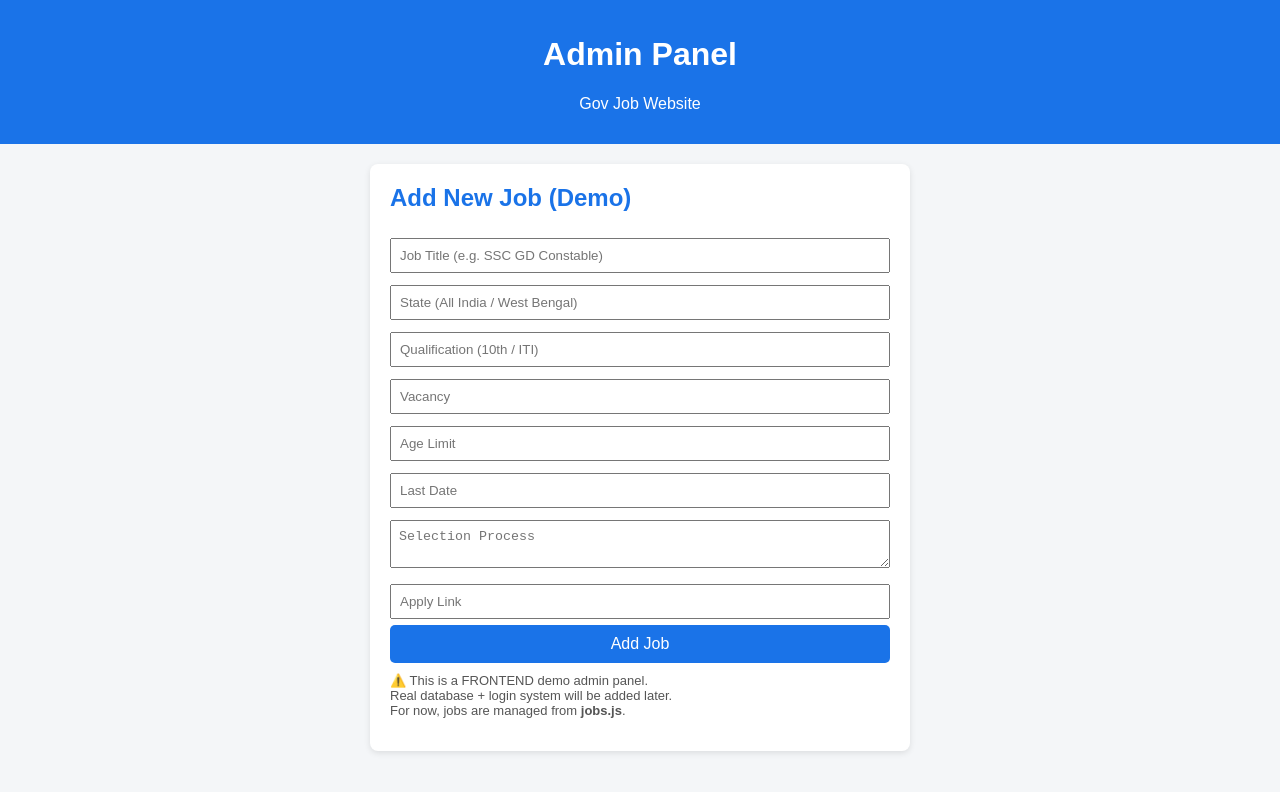
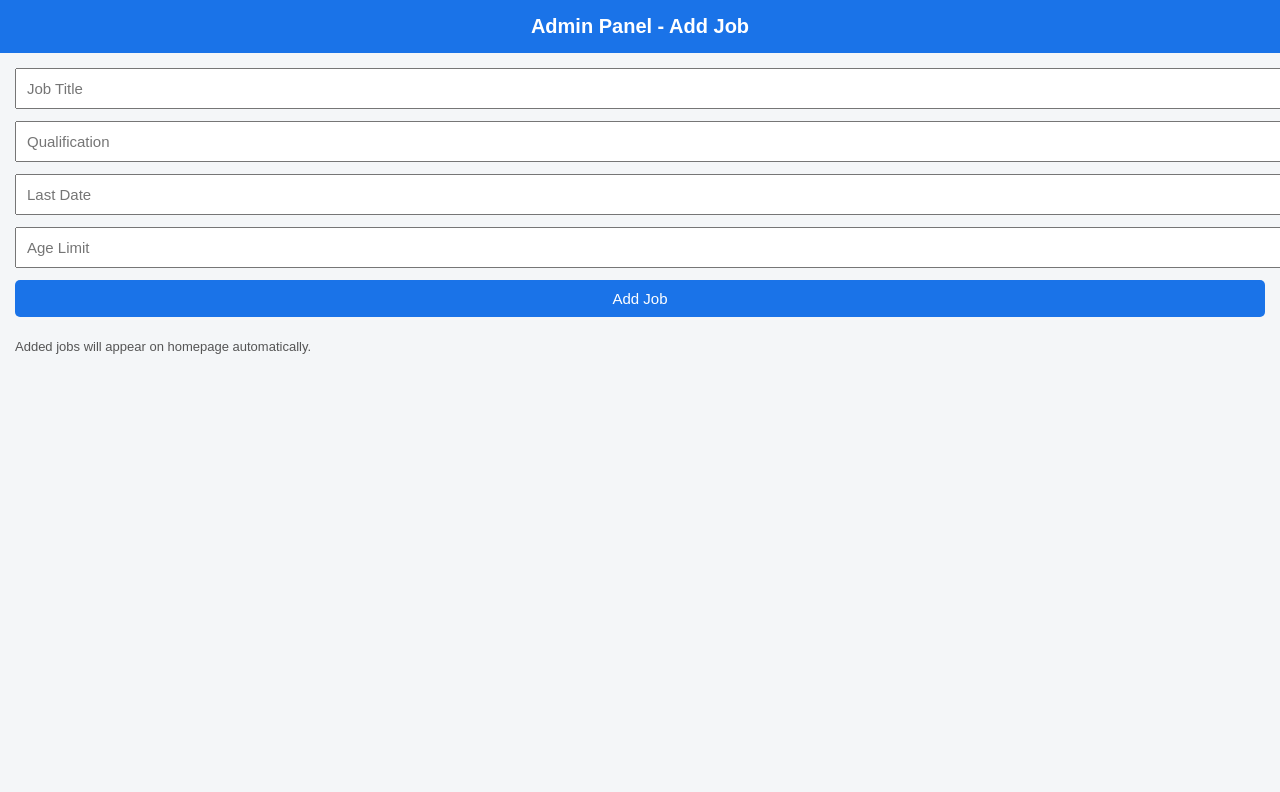
Before and after one commit to 007sanjoyroy1422-cpu/gov-job-website, a plain HTML site: page admin.html in a window 1280 px wide. Drawn offline with Linux system fonts and the light colour scheme.

Commit message:
admin.html

```diff
--- a/admin.html
+++ b/admin.html
@@ -2,8 +2,8 @@
 <html lang="en">
 <head>
   <meta charset="UTF-8">
-  <title>Admin Panel - Gov Job Website</title>
-  <meta name="viewport" content="width=device-width, initial-scale=1">
+  <title>Admin Panel - Add Job</title>
+  <meta name="viewport" content="width=device-width, initial-scale=1.0">
 
   <style>
     body {
@@ -11,40 +11,34 @@
       font-family: Arial, sans-serif;
       background-color: #f4f6f8;
     }
+
     header {
       background-color: #1a73e8;
       color: white;
       padding: 15px;
       text-align: center;
+      font-size: 20px;
+      font-weight: bold;
     }
+
     .container {
-      max-width: 500px;
-      margin: 20px auto;
-      background: white;
-      padding: 20px;
-      border-radius: 8px;
-      box-shadow: 0 2px 6px rgba(0,0,0,0.1);
+      padding: 15px;
     }
-    h2 {
-      color: #1a73e8;
-      margin-top: 0;
-    }
-    input, textarea, select {
-      width: 100%;
-      padding: 8px;
-      margin: 6px 0;
-      box-sizing: border-box;
-    }
-    button {
+
+    input, button {
       width: 100%;
       padding: 10px;
+      margin-bottom: 12px;
+      font-size: 15px;
+    }
+
+    button {
       background-color: #1a73e8;
       color: white;
       border: none;
       border-radius: 5px;
-      font-size: 16px;
-      cursor: pointer;
     }
+
     .note {
       font-size: 13px;
       color: #555;
@@ -55,31 +49,44 @@
 
 <body>
 
-<header>
-  <h1>Admin Panel</h1>
-  <p>Gov Job Website</p>
-</header>
+<header>Admin Panel - Add Job</header>
 
 <div class="container">
-  <h2>Add New Job (Demo)</h2>
+  <input id="title" placeholder="Job Title">
+  <input id="qualification" placeholder="Qualification">
+  <input id="lastDate" placeholder="Last Date">
+  <input id="age" placeholder="Age Limit">
 
-  <input type="text" placeholder="Job Title (e.g. SSC GD Constable)">
-  <input type="text" placeholder="State (All India / West Bengal)">
-  <input type="text" placeholder="Qualification (10th / ITI)">
-  <input type="text" placeholder="Vacancy">
-  <input type="text" placeholder="Age Limit">
-  <input type="text" placeholder="Last Date">
-  <textarea placeholder="Selection Process"></textarea>
-  <input type="text" placeholder="Apply Link">
+  <button onclick="addJob()">Add Job</button>
 
-  <button>Add Job</button>
+  <div class="note">
+    Added jobs will appear on homepage automatically.
+  </div>
+</div>
 
-  <p class="note">
-    ⚠️ This is a FRONTEND demo admin panel.<br>
-    Real database + login system will be added later.<br>
-    For now, jobs are managed from <b>jobs.js</b>.
-  </p>
-</div>
+<script>
+  function addJob() {
+    let jobs = JSON.parse(localStorage.getItem("jobs")) || [];
+
+    let job = {
+      title: document.getElementById("title").value,
+      qualification: document.getElementById("qualification").value,
+      lastDate: document.getElementById("lastDate").value,
+      age: document.getElementById("age").value,
+      id: Date.now()
+    };
+
+    jobs.push(job);
+    localStorage.setItem("jobs", JSON.stringify(jobs));
+
+    alert("Job Added Successfully");
+
+    document.getElementById("title").value = "";
+    document.getElementById("qualification").value = "";
+    document.getElementById("lastDate").value = "";
+    document.getElementById("age").value = "";
+  }
+</script>
 
 </body>
 </html>
```
